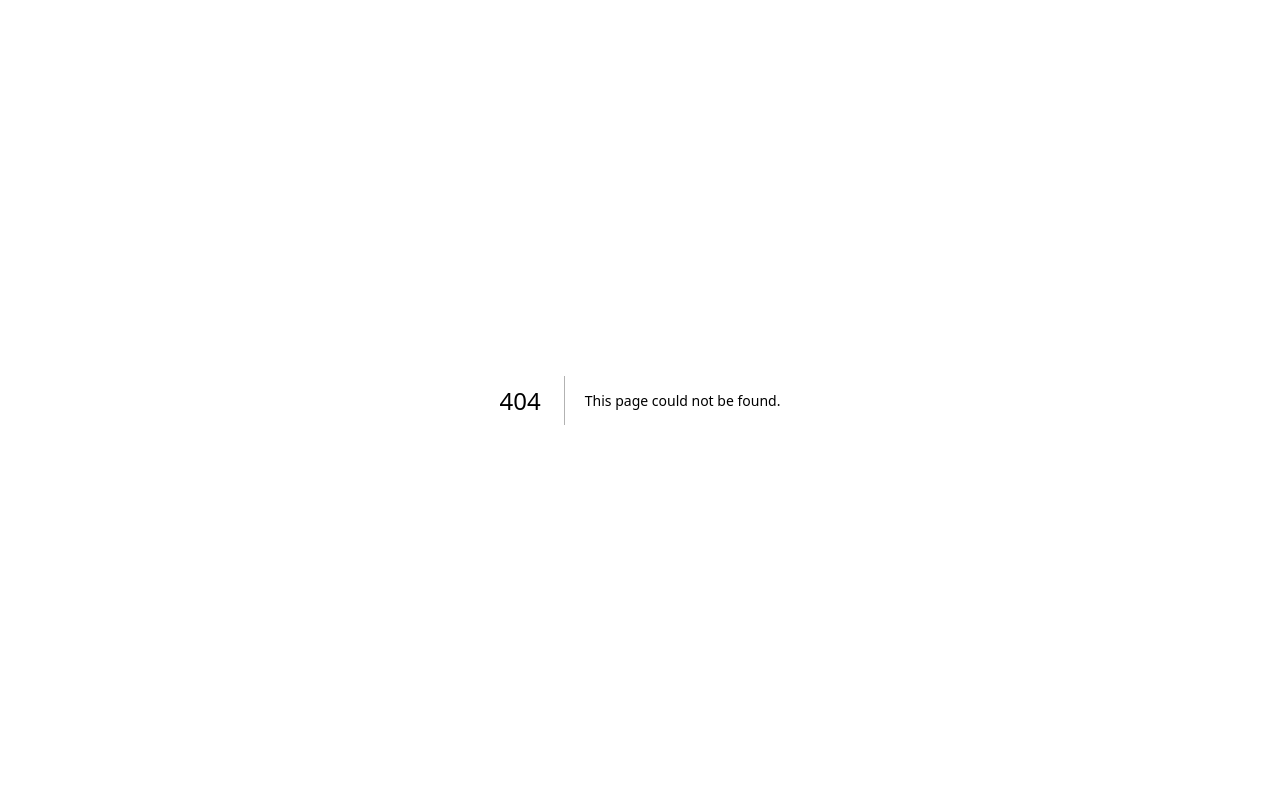
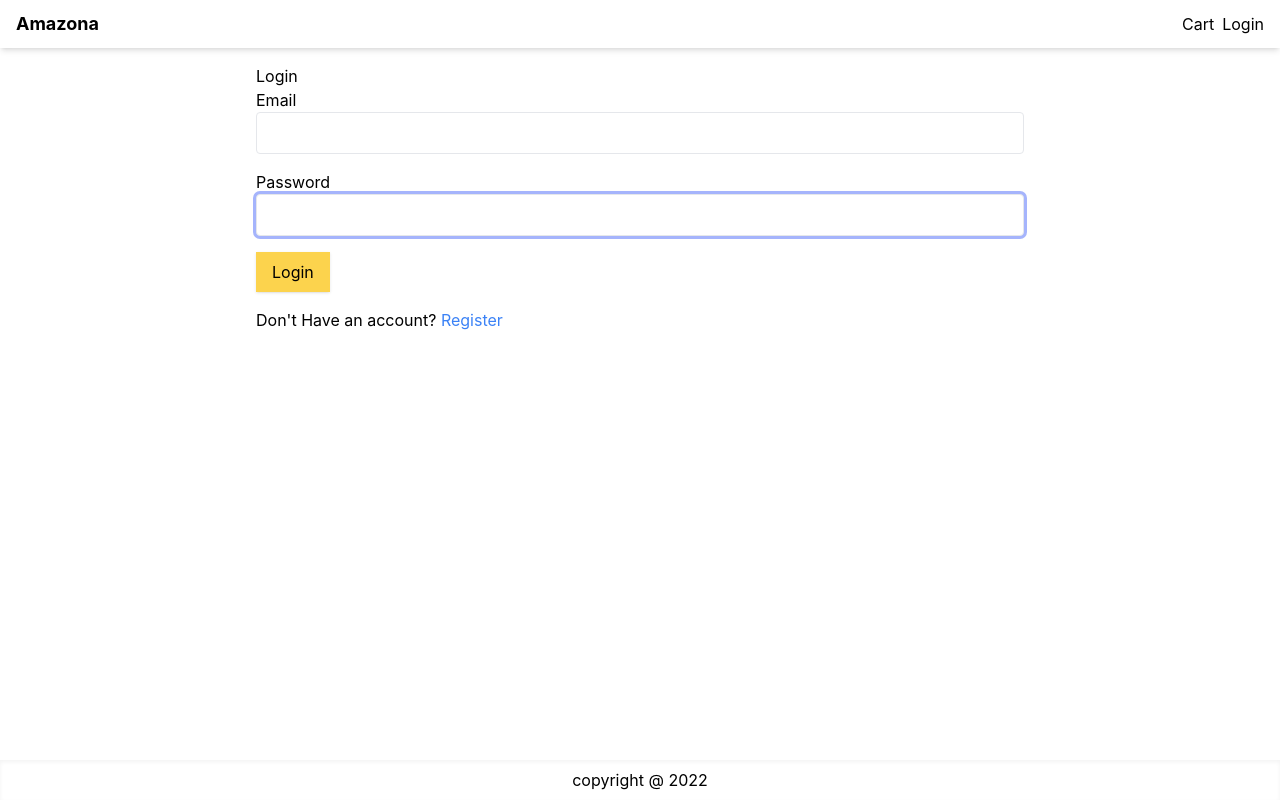
Before and after one commit to alimoinijazani/next-tailwind-amazona, a Next.js app: page /login in a window 1280 px wide. Before the commit this address had no page. Built offline with nearby package versions, Linux system fonts and the light colour scheme.

Commit message:
loginscreen &react-hook-form

```diff
--- a/components/Layout.js
+++ b/components/Layout.js
@@ -9,7 +9,7 @@
   const [CartItemsCount, setCartItemsCount] = useState(0);
   useEffect(() => {
     setCartItemsCount(cart.cartItems.reduce((a, c) => a + c.quantity, 0));
-  }, []);
+  }, [cart.cartItems]);
   return (
     <>
       <Head>
--- a/package.json
+++ b/package.json
@@ -13,7 +13,8 @@
     "js-cookie": "^3.0.1",
     "next": "13.1.6",
     "react": "18.2.0",
-    "react-dom": "18.2.0"
+    "react-dom": "18.2.0",
+    "react-hook-form": "^7.43.2"
   },
   "devDependencies": {
     "@types/react": "^18.0.28",
--- a/pages/cart.js
+++ b/pages/cart.js
@@ -6,6 +6,7 @@
 import { XCircleIcon } from '@heroicons/react/24/outline';
 import { useRouter } from 'next/router';
 import dynamic from 'next/dynamic';
+
 function CartScreen() {
   const { state, dispatch } = useContext(Store);
   const { cart } = state;
@@ -17,6 +18,7 @@
     const quantity = Number(qty);
     dispatch({ type: 'CART_ADD_ITEM', payload: { ...item, quantity } });
   };
+
   return (
     <Layout title="cart">
       <h1>Shopping Cart</h1>
@@ -104,7 +106,7 @@
                 <li>
                   <button
                     className="primary-button w-full"
-                    onClick={() => router.push('/shipping')}
+                    onClick={() => router.push('login?redirect=/shipping')}
                   >
                     Check Out
                   </button>
--- /dev/null
+++ b/pages/login.js
@@ -0,0 +1,73 @@
+import Link from 'next/link';
+import React from 'react';
+import Layout from '../components/Layout';
+import { useForm } from 'react-hook-form';
+export default function LoginScreen() {
+  const {
+    handleSubmit,
+    register,
+    formState: { errors },
+  } = useForm();
+
+  const submitHandler = ({ email, password }) => {
+    console.log(email, password);
+  };
+  return (
+    <Layout title="Login">
+      <form
+        className="mx-auto max-w-screen-md"
+        onSubmit={handleSubmit(submitHandler)}
+      >
+        <h1>Login</h1>
+        <div className="mb-4">
+          <labet htmlFor="email">Email</labet>
+          <input
+            type="email"
+            id="email"
+            autoFocus
+            className="w-full"
+            {...register('email', {
+              required: 'Please enter Email',
+              pattern: {
+                value: /^[a-zA-Z0-9_.+-]+@[a-zA-Z0-9_.+-]+.[a-zA-Z0-9_.+-]+$/i,
+              },
+            })}
+          />
+          {errors.email && (
+            <div className="text-red-500">{errors.email.message}</div>
+          )}
+        </div>
+        <div className="mb-4">
+          <labet htmlFor="password">Password</labet>
+          <input
+            type="password"
+            id="password"
+            autoFocus
+            className="w-full"
+            {...register('password', {
+              required: 'Please enter Password',
+              minLength: {
+                value: 6,
+                message: 'password shoul be more than 5 character',
+              },
+            })}
+          />
+          {errors.password && (
+            <div className="text-red-500">{errors.password.message}</div>
+          )}
+        </div>
+        <div className="mb-4">
+          <button type="submit" className="primary-button">
+            Login
+          </button>
+        </div>
+        <div>
+          Don&apos;t Have an account?{' '}
+          <Link href="/register" className="text-blue-500">
+            Register
+          </Link>
+        </div>
+      </form>
+    </Layout>
+  );
+}
--- a/styles/globals.css
+++ b/styles/globals.css
@@ -24,3 +24,8 @@
 .primary-button {
   @apply bg-amber-300 py-2 px-4 shadow outline-none hover:bg-amber-400 active:bg-amber-500;
 }
+input,
+select,
+textarea {
+  @apply rounded border p-2 outline-none ring-indigo-300 focus:ring;
+}
```
Also changed, not shown: 1 other file (tests, documents, lock files or other folders).
